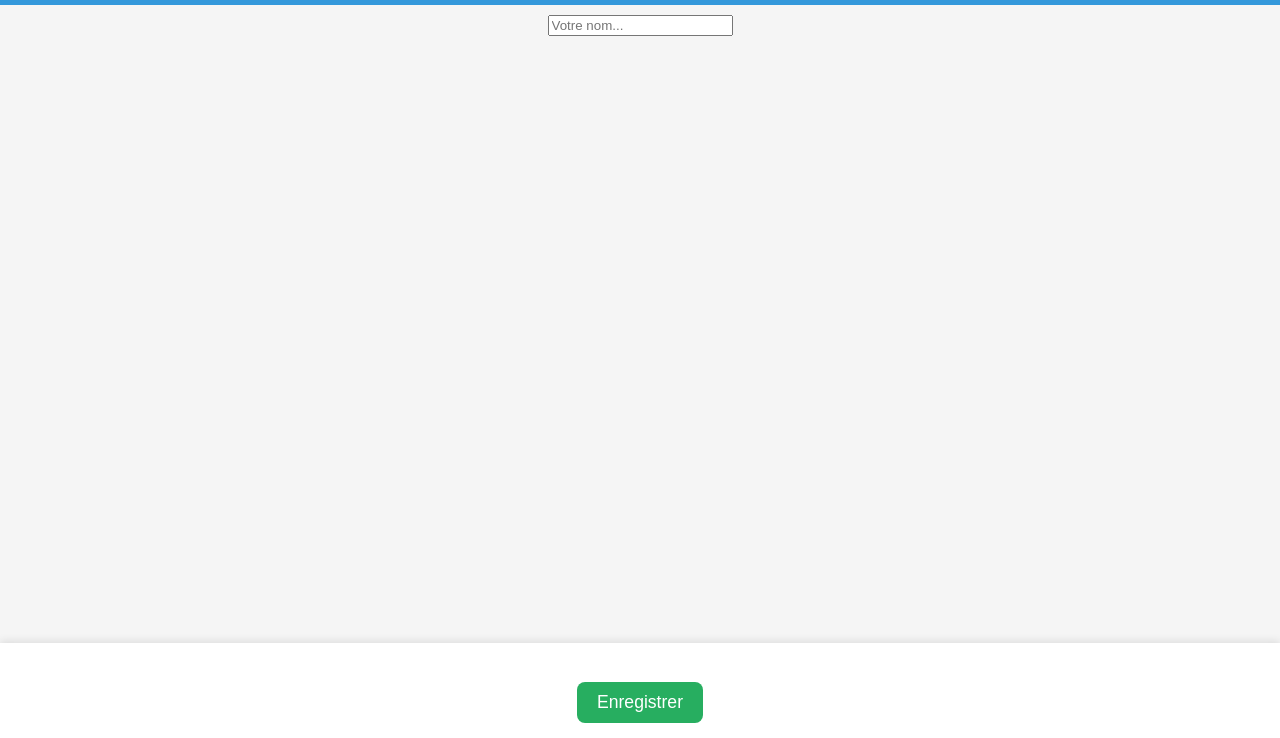
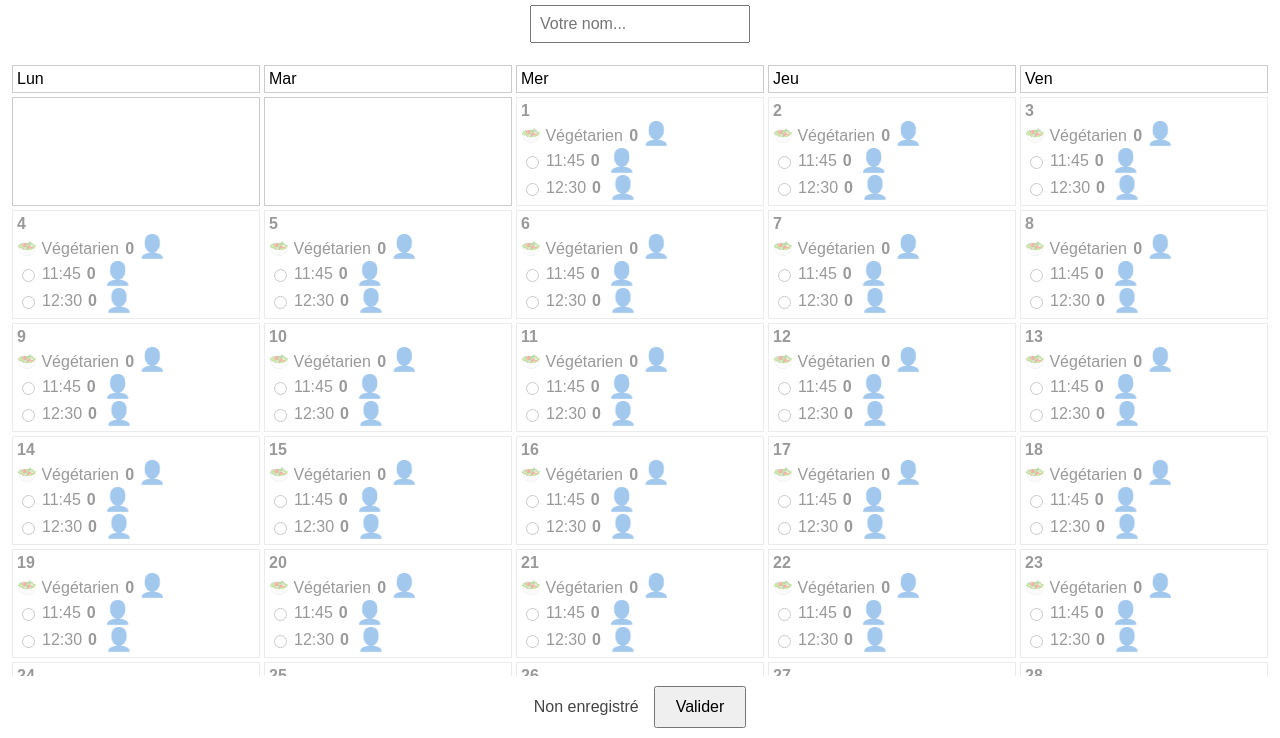
Before and after one commit to Neoton1001/cantine-sondage, a plain HTML site: page index.html in a window 1280 px wide. Shown: the part 62-800 px from the top of the page. Drawn offline with Linux system fonts and the light colour scheme; no server answers.

Commit message:
Refactor HTML structure and styles in index.html v4.2

```diff
--- a/index.html
+++ b/index.html
@@ -2,121 +2,195 @@
 <html lang="fr">
 <head>
 <meta charset="UTF-8">
+<title>Réservation Cantine</title>
 <meta name="viewport" content="width=device-width, initial-scale=1.0">
-    <title>Réservation Cantine</title>
-
-    <link rel="stylesheet" href="style.css">
 
 <style>
     body {
         margin: 0;
         font-family: Arial, sans-serif;
-            background: #f5f5f5;
         height: 100vh;
         display: flex;
         flex-direction: column;
+        overflow: hidden; /* empêche le scroll horizontal */
     }
 
-        header {
+    #container {
+        display: flex;
+        flex-direction: column;
+        height: 100vh;
+        width: 100%;
+        box-sizing: border-box;
+    }
+
+    /* PARTIE 1 — Mois */
+    #month-title {
         text-align: center;
         font-size: 2rem;
-            padding: 15px 0;
-            background: #3498db;
-            color: white;
+        padding: 10px 0;
+        flex-shrink: 0;
     }
 
-        #nameContainer {
+    /* PARTIE 2 — Nom */
+    #name-selector {
+        flex-shrink: 0;
         padding: 10px;
         text-align: center;
     }
+    #name-input {
+        padding: 8px;
+        width: 200px;
+        font-size: 1rem;
+    }
 
+    /* AUTOCOMPLETE POPUP */
+    #autocomplete-list {
+        position: absolute;
+        background: white;
+        border: 1px solid #ccc;
+        width: 200px;
+        max-height: 150px;
+        overflow-y: auto;
+        display: none;
+        z-index: 10;
+    }
+    #autocomplete-list div {
+        padding: 6px;
+        cursor: pointer;
+    }
+    #autocomplete-list div:hover {
+        background: #eee;
+    }
+
+    /* PARTIE 3 — CALENDRIER */
     #calendar {
         flex: 1;
-            overflow-x: auto;
+        display: flex;
+        flex-direction: column;
+        overflow-y: auto;
+        overflow-x: hidden;
         padding: 10px;
+        box-sizing: border-box;
     }
 
-        .calendar-grid {
-            display: grid;
-            grid-template-columns: repeat(5, minmax(150px, 1fr));
-            gap: 10px;
-            min-width: 750px;
+    .week-row {
+        display: flex;
+        width: 100%;
     }
 
     .day-cell {
+        flex: 1;
+        border: 1px solid #ccc;
+        margin: 2px;
+        padding: 4px;
+        box-sizing: border-box;
+        position: relative;
+        min-width: 160px;
         background: white;
-            padding: 10px;
-            border-radius: 12px;
-            box-shadow: 0 0 6px rgba(0,0,0,0.1);
-            position: relative;
     }
 
-        .day-disabled {
+    .day-header {
+        text-align: center;
+        font-weight: bold;
+        margin-bottom: 5px;
+    }
+
+    /* VEGETARIEN + HORAIRES */
+    .clickable {
+        cursor: pointer;
+    }
+
+    .selected {
+        background: #d5ffd5 !important;
+        border-radius: 6px;
+    }
+
+    .time-option {
+        display: flex;
+        align-items: center;
+        gap: 4px;
+    }
+
+    /* empêche le bouton radio de capturer le clic destiné au picto */
+    .time-option input[type="radio"] {
+        pointer-events: auto; /* click normal */
+    }
+
+    .picto {
+        cursor: pointer;
+        font-size: 1.4rem;
+        margin-left: 4px;
+        user-select: none;
+    }
+
+    .counter {
+        font-weight: bold;
+        margin-left: 2px;
+    }
+
+    /* Grisé pour jours non éditables */
+    .disabled {
         opacity: 0.4;
         pointer-events: none;
     }
 
-        .selected-vege {
-            background: #c8f7c5 !important;
-            border: 2px solid #2ecc71;
+    /* Bouton impression */
+    .print-btn {
+        position: absolute;
+        top: 4px;
+        right: 4px;
+        cursor: pointer;
+        font-size: 1.2rem;
+        background: #eee;
+        padding: 3px 6px;
+        border-radius: 4px;
+        display: none;
     }
 
-        .selected-hour {
-            background: #d6eaff;
-            border-radius: 6px;
+    /* PARTIE 4 — Validation */
+    #footer {
+        flex-shrink: 0;
+        padding: 10px;
+        text-align: center;
+        display: flex;
+        justify-content: center;
+        align-items: center;
+        gap: 15px;
+    }
+    #save-status {
+        color: #444;
+    }
+    #validate-btn {
+        padding: 10px 20px;
+        font-size: 1rem;
+        cursor: pointer;
     }
 
-        .print-btn {
-            position: absolute;
-            top: 6px;
-            right: 6px;
-            cursor: pointer;
-            font-size: 1.3rem;
-        }
+</style>
+</head>
 
-        footer {
-            padding: 15px;
-            background: #fff;
-            text-align: center;
-            box-shadow: 0 -2px 8px rgba(0,0,0,0.1);
-        }
+<body>
+<div id="container">
 
-        #statusMessage {
-            font-size: 0.9rem;
-            color: #666;
-            margin-bottom: 6px;
-            height: 18px;
-        }
+    <!-- PARTIE 1 -->
+    <div id="month-title"></div>
 
-        button {
-            background: #27ae60;
-            color: white;
-            padding: 10px 20px;
-            border: none;
-            border-radius: 8px;
-            cursor: pointer;
-            font-size: 1.1rem;
-        }
-    </style>
-
-</head>
-<body>
-
-<header id="monthName">Mois</header>
-
-<div id="nameContainer">
-    <input id="nameInput" type="text" placeholder="Votre nom..." autocomplete="off">
-    <div id="nameAutocomplete"></div>
+    <!-- PARTIE 2 -->
+    <div id="name-selector">
+        <input id="name-input" placeholder="Votre nom..." autocomplete="off">
+        <div id="autocomplete-list"></div>
     </div>
 
-<div id="calendar">
-    <div class="calendar-grid" id="calendarGrid"></div>
+    <!-- PARTIE 3 -->
+    <div id="calendar"></div>
+
+    <!-- PARTIE 4 -->
+    <div id="footer">
+        <span id="save-status">Non enregistré</span>
+        <button id="validate-btn">Valider</button>
     </div>
 
-<footer>
-    <div id="statusMessage"></div>
-    <button id="saveButton">Enregistrer</button>
-</footer>
+</div>
 
 <script src="script.js"></script>
 </body>
```
Lines whose indentation alone changed are shown as unchanged.
